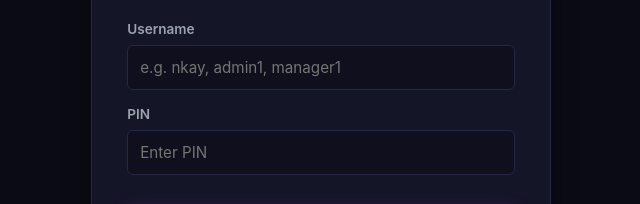
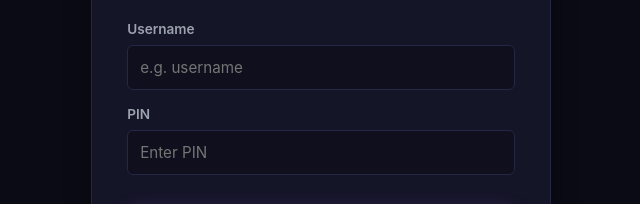
Before and after one commit to greatcywila/couture-de-cywila, a website: page admin/index.html in a window 1280 px wide. Shown: the part 214-418 px from the top of the page, 319-959 px from the left. Drawn offline with nearby package versions, Linux system fonts and the light colour scheme.

Commit message:
Update username placeholder in login form

```diff
--- a/admin/index.html
+++ b/admin/index.html
@@ -83,7 +83,7 @@
         </div>
         <div class="form-group">
             <label>Username</label>
-            <input type="text" id="loginUsername" placeholder="e.g. nkay, admin1, manager1">
+            <input type="text" id="loginUsername" placeholder="e.g. username">
         </div>
         <div class="form-group">
             <label>PIN</label>
```
